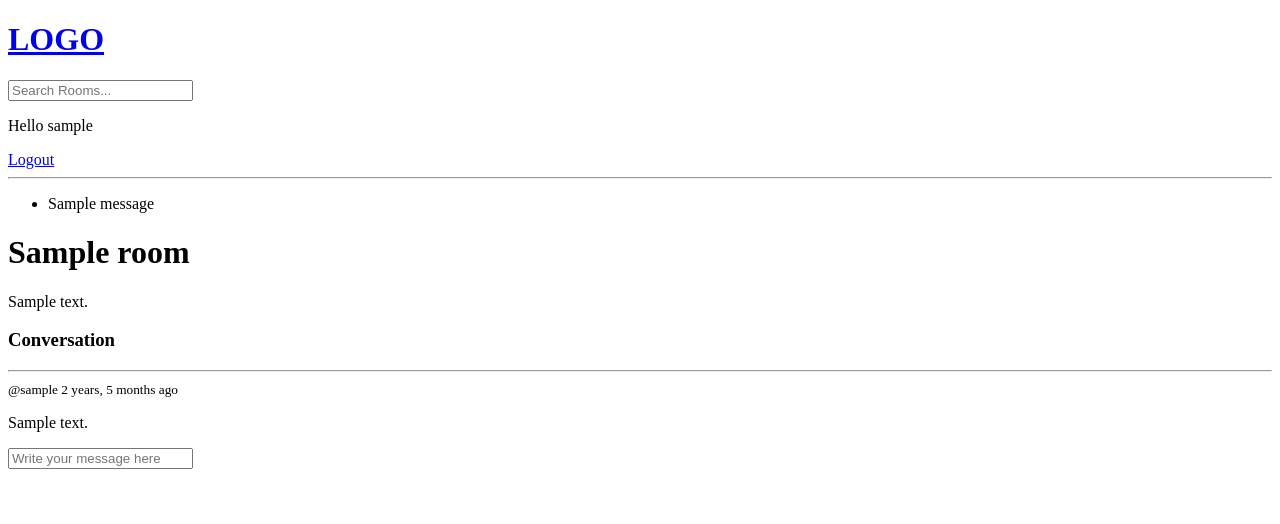
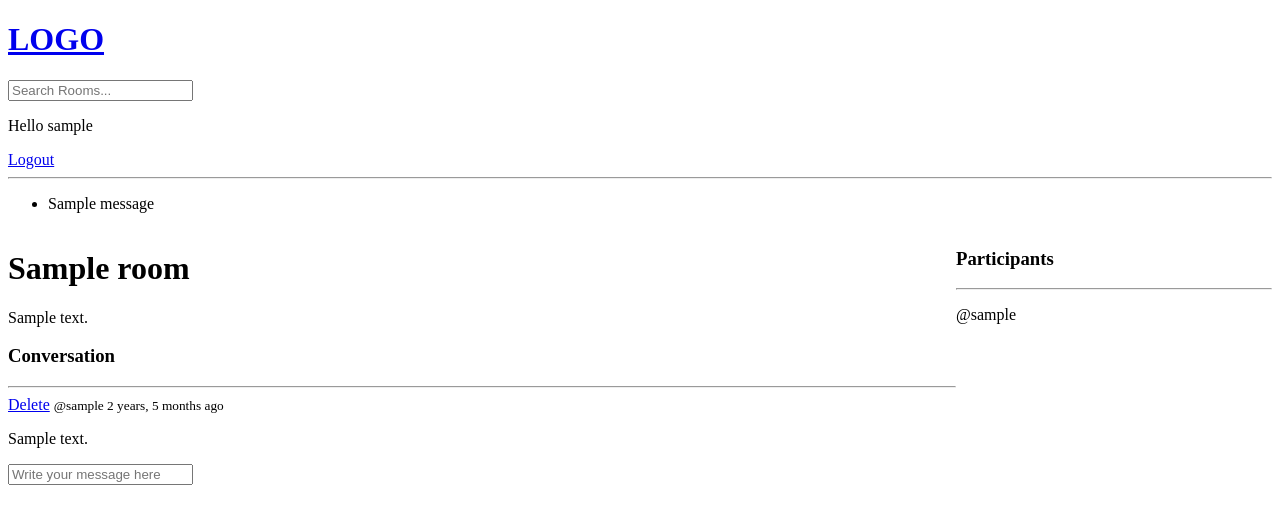
Before and after one commit to Successinnovatia/studybuddy, a Django app: page /room/1/ in a window 1280 px wide. Shown: the top 524 px of the page. Run offline with Django 4.2, Linux system fonts and the light colour scheme; a user stored in the database is signed in; tables that the repository leaves empty hold one stand-in row (values such as "Sample post"); one stand-in notice (Sample message) is shown.

Commit message:
start creating activity feed. Models: add participant column and create ordering for message collumn.  views:  create deleteMessage function and add participants to room function. template: update home.html for messge and room.html for conversation and participants

```diff
--- a/base/models.py
+++ b/base/models.py
@@ -15,7 +15,7 @@ class Room(models.Model):
     topic = models.ForeignKey(Topic, on_delete=models.SET_NULL, null=True)
     name = models.CharField(max_length=200)
     description = models.TextField(null=True, blank=True)
-    #participants =
+    participants = models.ManyToManyField(User, related_name='participants', blank=True)
     updated = models.DateTimeField(auto_now=True)
     created = models.DateTimeField(auto_now_add=True)
 
@@ -33,5 +33,9 @@ class Message(models.Model):
     updated = models.DateTimeField(auto_now=True)
     created = models.DateTimeField(auto_now_add=True)
 
+    class Meta:
+        ordering = ['-updated', '-created']
+
+
     def __str__(self):
         return self.body[0:50]
--- a/base/templates/base/room.html
+++ b/base/templates/base/room.html
@@ -1,15 +1,29 @@
 {% extends 'main.html' %}
 
 {% block content %}
+
+<style>
+    .room-container{
+        display: grid;
+        grid-template-columns: 3fr 1fr;
+    }
+</style>
+<div class="room-container">
+
+    <div>
         <h1>{{room.name}}</h1>
         <p>{{ room.description }}</p>
 
-
         <div class="comment-wrapper">
           <h3>Conversation</h3>
-    <hr>
+          <hr />
           {% for message in room_messages%}
           <div>
+
+            {% if request.user == message.user %}
+            <a href="{% url 'delete-message' message.id %}">Delete</a> {% comment %} this line is a link for deleteting messages by users {% endcomment %}
+            {% endif %}
+
             <small>@{{message.user}} {{message.created|timesince}} ago</small>
             <p>{{message.body}}</p>
           </div>
@@ -20,9 +34,19 @@
         <div class="comment-form">
           <form method="POST" action="">
             {% csrf_token %}
-        <input type="text" name="body" placeholder="Write your message here">
+            <input type="text" name="body" placeholder="Write your message here" />
           </form>
         </div>
         {% endif %}
+    </div>
+    <div>
+        <h3>Participants</h3>
+        <hr>
+        {% for user in participants%}
+        <p>@{{user.username}}</p>
+        {% endfor%}
+    </div>
+
+</div>
 
 {% endblock %}
--- a/base/urls.py
+++ b/base/urls.py
@@ -9,4 +9,5 @@ urlpatterns = [
     path('create-room/', views.createRoom, name = "create-room"),
     path('update-room/<str:pk>/', views.updateRoom, name = "update-room"),
     path('delete-room/<str:pk>/', views.deleteRoom, name = "delete-room"),
+    path('delete-message/<str:pk>/', views.deleteMessage, name = "delete-message"),
 ]
--- a/base/views.py
+++ b/base/views.py
@@ -75,12 +75,15 @@ def home (request):
 
     topics = Topic.objects.all()
     room_count = rooms.count()
-    context = {'rooms': rooms, 'topics':topics, 'room_count':room_count}
+    room_messages = Message.objects.all()
+
+    context = {'rooms': rooms, 'topics':topics, 'room_count':room_count, 'room_messages': room_messages}
     return render(request, 'base/home.html', context)
 
 def room(request, pk):
     room = Room.objects.get(id=pk)
     room_messages = room.message_set.all().order_by('-created')
+    participants = room.participants.all()
 
     if request.method == 'POST':
         message = Message.objects.create(
@@ -88,9 +91,10 @@ def room(request, pk):
             room = room,
             body = request.POST.get('body')
         )
+        room.participants.add(request.user) #add user to participants if user sends a message to room
         return redirect('room', pk=room.id)
 
-    context = {'room': room, 'room_messages':room_messages}
+    context = {'room': room, 'room_messages':room_messages, 'participants': participants}
     return render(request, 'base/room.html', context)
 
 @login_required(login_url= 'login')
@@ -109,8 +113,10 @@ def createRoom(request):
 def updateRoom(request, pk):
     room = Room.objects.get(id=pk)
     form = RoomForm(instance=room)
+
     if request.user != room.host:
         return HttpResponse('You are not allowed here!!')
+
     if request.method == 'POST':
         form = RoomForm(request.POST, instance=room)
         if form.is_valid():
@@ -123,7 +129,24 @@ def updateRoom(request, pk):
 @login_required(login_url= 'login')
 def deleteRoom(request, pk):
     room = Room.objects.get(id=pk)
+
+    if request.user != room.host:
+        return HttpResponse('You are not allowed here!!')
+
     if request.method == 'POST':
         room.delete()
         return redirect('home')
     return render(request, 'base/delete.html', {'obj':room})
+
+
+@login_required(login_url= 'login')
+def deleteMessage (request, pk):
+    message = Message.objects.get(id=pk)
+
+    if request.user != message.user :
+        return HttpResponse('You are not allowed here!!')
+
+    if request.method == 'POST':
+        message.delete()
+        return redirect('home')
+    return render(request, 'base/delete.html', {'obj':message})
```
Also changed, not shown: base/templates/base/home.html (+17 -1 lines), base/migrations/0003_alter_room_options_room_participants.py (added). Lines whose indentation alone changed are shown as unchanged.
